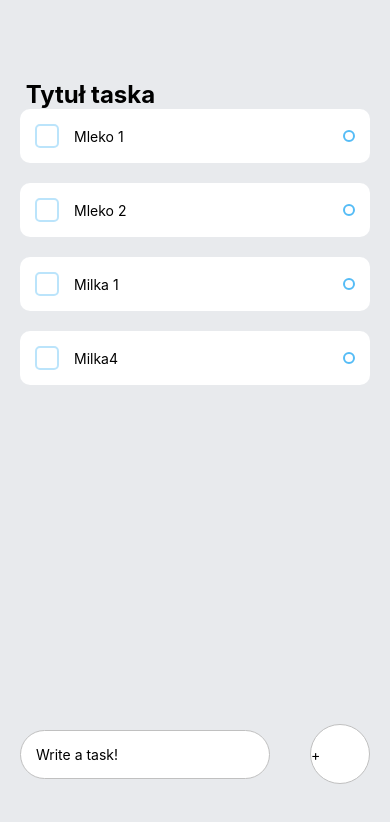
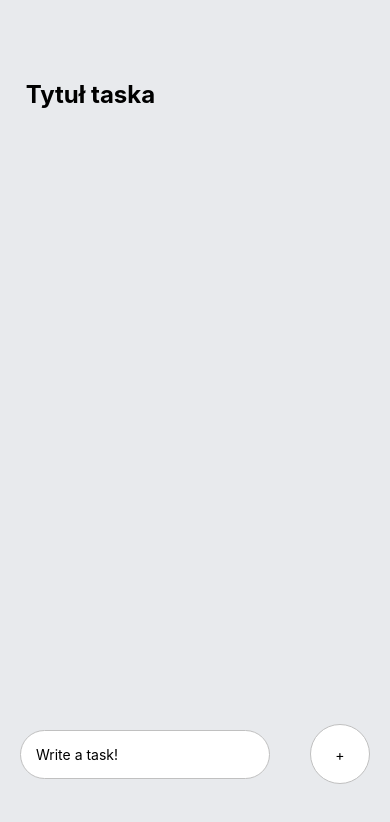
Before and after one commit to Legislys/React-native, a React Native app: screen / in a window 390 px wide. Shown: the top 822 px of the page. Built offline with nearby package versions, Linux system fonts and the light colour scheme.

Commit message:
Add basic use state

```diff
--- a/App.js
+++ b/App.js
@@ -1,20 +1,33 @@
+import React, { useState } from 'react'
 import { StatusBar } from 'expo-status-bar';
 import { StyleSheet, Text, View, KeyboardAvoidingView, Keyboard, ScrollView, TouchableOpacity, TextInput } from 'react-native';
 import Task from './components/Task.js'
 
 export default function App() {
+  const [task, setTask] = useState('')
+  const [taskItems, setTaskItems] = useState([])
+
+  const handleAddTask = () => {
+    setTaskItems([...taskItems, task])
+    setTask('')
+  }
   return (
     <View style={styles.container}>
       <View style={styles.tasksWrapper}>
         <Text style={styles.sectionTitle}> Tytuł taska</Text>
-        <Task text='Mleko 1' />
-        <Task text='Mleko 2' />
-        <Task text='Milka 1' />
-        <Task text='Milka4' />
+        {
+          taskItems.map((item, index) => {
+            return (
+              <TouchableOpacity key={index}>
+                <Task text={item} />
+              </TouchableOpacity>
+            )
+          })
+        }
       </View>
 
       <KeyboardAvoidingView style={styles.writeTaskWrapper} >
-        <TextInput style={styles.input} placeholder={'Write a task!'} />
+        <TextInput style={styles.input} placeholder={'Write a task!'} value={task} onChangeText={text => setTask(text)} />
         <TouchableOpacity onPress={() => handleAddTask()}>
           <View style={styles.addWrapper}>
             <Text style={styles.addText}>+</Text>
@@ -64,6 +77,7 @@
     backgroundColor: '#fff',
     borderRadius: 60,
     justifyContent: 'center',
+    alignItems: 'center',
     borderColor: '#c0c0c0',
     borderWidth: 1,
   },
```
